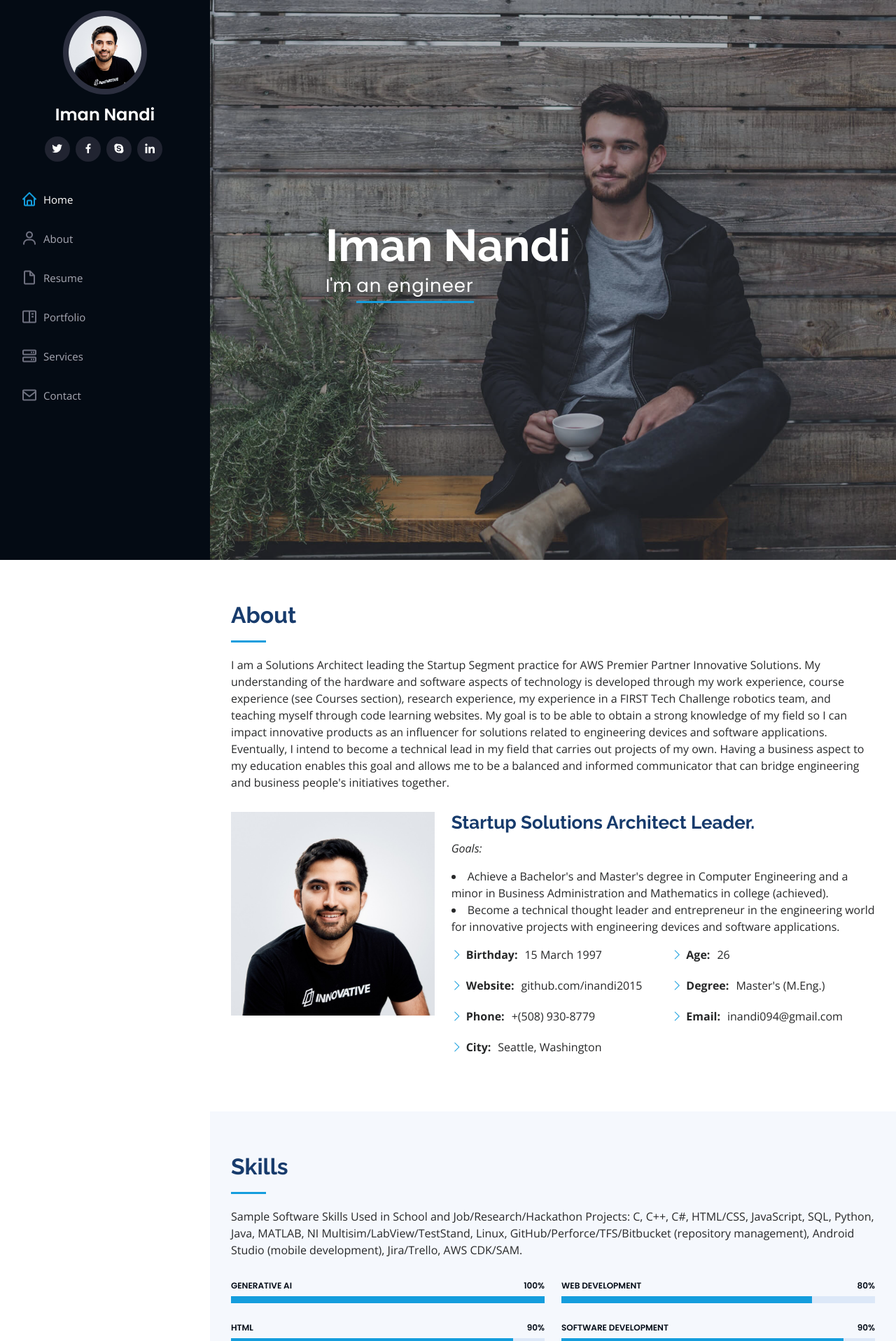
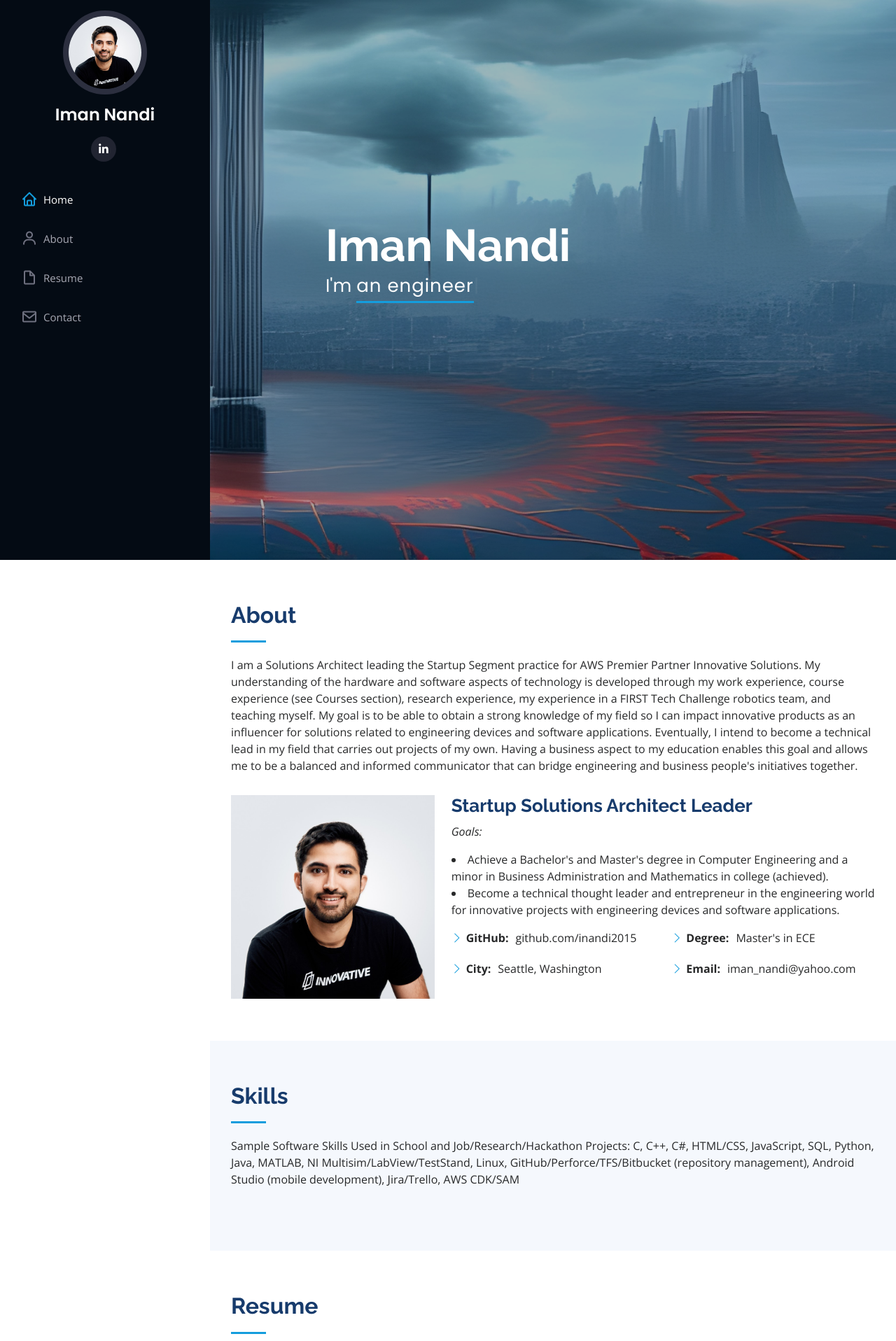
Before and after one commit to inandi2015/inandi2015.github.io, a PHP site: page / in a window 1280 px wide. Shown: the top 1916 px of the page at 70% size. Run offline with PHP 8.4, Linux system fonts and the light colour scheme.

Commit message:
Cleaned up content and added generative AI background art

```diff
--- a/assets/css/style.css
+++ b/assets/css/style.css
@@ -241,7 +241,7 @@ h6 {
 #hero {
   width: 100%;
   height: 100vh;
-  background: url("../img/hero-bg.jpg") top center;
+  background: url("../img/GenAI_NightCafe_Background_8x_cropped_alt.jpg") top center;
   background-size: cover;
 }
 
--- a/index.html
+++ b/index.html
@@ -7,11 +7,12 @@
 
   <title>Iman Nandi</title>
   <meta content="Iman Nandi" name="description">
-  <meta content="Iman nandi resume" name="keywords">
+  <meta content="Iman Nandi Resume" name="keywords">
 
   <!-- Favicons (replace with ur logo)-->
-  <link href="assets/img/favicon.png" rel="icon">
-  <link href="assets/img/apple-touch-icon.png" rel="apple-touch-icon">
+  <link href="assets/img/profile-img.jpg" rel="icon">
+  <!-- <link href="assets/img/favicon.png" rel="icon"> -->
+  <!-- <link href="assets/img/apple-touch-icon.png" rel="apple-touch-icon"> -->
 
   <!-- Google Fonts -->
   <link href="https://fonts.googleapis.com/css?family=Open+Sans:300,300i,400,400i,600,600i,700,700i|Raleway:300,300i,400,400i,500,500i,600,600i,700,700i|Poppins:300,300i,400,400i,500,500i,600,600i,700,700i" rel="stylesheet">
@@ -41,9 +42,9 @@
         <img src="assets/img/profile-img.jpg" alt="" class="img-fluid rounded-circle">
         <h1 class="text-light"><a href="index.html">Iman Nandi</a></h1>
         <div class="social-links mt-3 text-center">
-          <a href="https://twitter.com/inandi2015" class="twitter"><i class="bx bxl-twitter"></i></a>
-          <a href="#" class="facebook"><i class="bx bxl-facebook"></i></a>
-          <a href="#" class="google-plus"><i class="bx bxl-skype"></i></a>
+          <!-- <a href="https://twitter.com/inandi2015" class="twitter"><i class="bx bxl-twitter"></i></a> -->
+          <!-- <a href="#" class="facebook"><i class="bx bxl-facebook"></i></a> -->
+          <!-- <a href="#" class="google-plus"><i class="bx bxl-skype"></i></a> -->
           <a href="https://www.linkedin.com/in/iman-nandi/" class="linkedin"><i class="bx bxl-linkedin"></i></a>
         </div>
       </div>
@@ -53,8 +54,8 @@
           <li><a href="#hero" class="nav-link scrollto active"><i class="bx bx-home"></i> <span>Home</span></a></li>
           <li><a href="#about" class="nav-link scrollto"><i class="bx bx-user"></i> <span>About</span></a></li>
           <li><a href="#resume" class="nav-link scrollto"><i class="bx bx-file-blank"></i> <span>Resume</span></a></li>
-          <li><a href="#portfolio" class="nav-link scrollto"><i class="bx bx-book-content"></i> <span>Portfolio</span></a></li>
-          <li><a href="#services" class="nav-link scrollto"><i class="bx bx-server"></i> <span>Services</span></a></li>
+          <!-- <li><a href="#portfolio" class="nav-link scrollto"><i class="bx bx-book-content"></i> <span>Portfolio</span></a></li> -->
+          <!-- <li><a href="#services" class="nav-link scrollto"><i class="bx bx-server"></i> <span>Services</span></a></li> -->
           <li><a href="#contact" class="nav-link scrollto"><i class="bx bx-envelope"></i> <span>Contact</span></a></li>
         </ul>
       </nav><!-- .nav-menu -->
@@ -65,7 +66,7 @@
   <section id="hero" class="d-flex flex-column justify-content-center align-items-center">
     <div class="hero-container" data-aos="fade-in">
       <h1>Iman Nandi</h1>
-      <p>I'm <span class="typed" data-typed-items="a leader, an engineer, a researcher, a solutions Architect"></span></p>
+      <p>I'm <span class="typed" data-typed-items="a leader, an engineer, a researcher, a Solutions Architect"></span></p>
     </div>
   </section><!-- End Hero -->
 
@@ -79,14 +80,14 @@
           <h2>About</h2>
           <p>I am a Solutions Architect leading the Startup Segment practice for AWS Premier Partner Innovative Solutions.
 
-            My understanding of the hardware and software aspects of technology is developed through my work experience, course experience (see Courses section), research experience, my experience in a FIRST Tech Challenge robotics team, and teaching myself through code learning websites. My goal is to be able to obtain a strong knowledge of my field so I can impact innovative products as an influencer for solutions related to engineering devices and software applications. Eventually, I intend to become a technical lead in my field that carries out projects of my own. Having a business aspect to my education enables this goal and allows me to be a balanced and informed communicator that can bridge engineering and business people's initiatives together.</div>
+            My understanding of the hardware and software aspects of technology is developed through my work experience, course experience (see Courses section), research experience, my experience in a FIRST Tech Challenge robotics team, and teaching myself. My goal is to be able to obtain a strong knowledge of my field so I can impact innovative products as an influencer for solutions related to engineering devices and software applications. Eventually, I intend to become a technical lead in my field that carries out projects of my own. Having a business aspect to my education enables this goal and allows me to be a balanced and informed communicator that can bridge engineering and business people's initiatives together.</div>
 
         <div class="row">
           <div class="col-lg-4" data-aos="fade-right">
             <img src="assets/img/profile-img.jpg" class="img-fluid" alt="">
           </div>
           <div class="col-lg-8 pt-4 pt-lg-0 content" data-aos="fade-left">
-            <h3>Startup Solutions Architect Leader.</h3>
+            <h3>Startup Solutions Architect Leader</h3>
             <p class="fst-italic">
               Goals:
               <li>Achieve a Bachelor's and Master's degree in Computer Engineering and a minor in Business Administration and Mathematics in college (achieved).</li>
@@ -95,17 +96,17 @@
             <div class="row">
               <div class="col-lg-6">
                 <ul>
-                  <li><i class="bi bi-chevron-right"></i> <strong>Birthday:</strong> <span>15 March 1997</span></li>
-                  <li><i class="bi bi-chevron-right"></i> <strong>Website:</strong> <span>github.com/inandi2015</span></li>
-                  <li><i class="bi bi-chevron-right"></i> <strong>Phone:</strong> <span>+(508) 930-8779</span></li>
+                  <!-- <li><i class="bi bi-chevron-right"></i> <strong>Birthday:</strong> <span>15 March 1997</span></li> -->
+                  <li><i class="bi bi-chevron-right"></i> <strong>GitHub:</strong> <a>github.com/inandi2015</a></li>
+                  <!-- <li><i class="bi bi-chevron-right"></i> <strong>Phone:</strong> <span>+1-(508)-930-8779</span></li> -->
                   <li><i class="bi bi-chevron-right"></i> <strong>City:</strong> <span>Seattle, Washington</span></li>
                 </ul>
               </div>
               <div class="col-lg-6">
                 <ul>
-                  <li><i class="bi bi-chevron-right"></i> <strong>Age:</strong> <span>26</span></li>
-                  <li><i class="bi bi-chevron-right"></i> <strong>Degree:</strong> <span>Master's (M.Eng.)</span></li>
-                  <li><i class="bi bi-chevron-right"></i> <strong>Email:</strong> <span>inandi094@gmail.com</span></li>
+                  <!-- <li><i class="bi bi-chevron-right"></i> <strong>Age:</strong> <span>26</span></li> -->
+                  <li><i class="bi bi-chevron-right"></i> <strong>Degree:</strong> <span>Master's in ECE</span></li>
+                  <li><i class="bi bi-chevron-right"></i> <strong>Email:</strong> <span>iman_nandi@yahoo.com</span></li>
                 </ul>
               </div>
             </div>
@@ -170,10 +171,10 @@
         <div class="section-title">
           <h2>Skills</h2>
           <p>Sample Software Skills Used in School and Job/Research/Hackathon Projects:
-            C, C++, C#, HTML/CSS, JavaScript, SQL, Python, Java, MATLAB, NI Multisim/LabView/TestStand, Linux, GitHub/Perforce/TFS/Bitbucket (repository management), Android Studio (mobile development), Jira/Trello, AWS CDK/SAM.</p>
+            C, C++, C#, HTML/CSS, JavaScript, SQL, Python, Java, MATLAB, NI Multisim/LabView/TestStand, Linux, GitHub/Perforce/TFS/Bitbucket (repository management), Android Studio (mobile development), Jira/Trello, AWS CDK/SAM</p>
         </div>
 
-        <div class="row skills-content">
+        <!-- <div class="row skills-content">
 
           <div class="col-lg-6" data-aos="fade-up">
 
@@ -225,7 +226,7 @@
 
           </div>
 
-        </div>
+        </div> -->
 
       </div>
     </section><!-- End Skills Section -->
@@ -237,19 +238,19 @@
         <div class="section-title">
           <h2>Resume</h2>
           <p>I am a Solutions Architect leading the Startup Segment practice for AWS Premier Partner Innovative Solutions.
-            My understanding of the hardware and software aspects of technology is developed through my work experience, course experience (see Courses section), research experience, my experience in a FIRST Tech Challenge robotics team, and teaching myself through code learning websites.My goal is to be able to obtain a strong knowledge of my field so I can impact innovative products as an influencer for solutions related to engineering devices and software applications. Eventually, I intend to become a technical lead in my field that carries out projects of my own. Having a business aspect to my education enables this goal and allows me to be a balanced and informed communicator that can bridge engineering and business people's initiatives together.</p>
+            My understanding of the hardware and software aspects of technology is developed through my work experience, course experience (see Courses section), research experience, my experience in a FIRST Tech Challenge robotics team, and teaching myself. My goal is to be able to obtain a strong knowledge of my field so I can impact innovative products as an influencer for solutions related to engineering devices and software applications. Eventually, I intend to become a technical lead in my field that carries out projects of my own. Having a business aspect to my education enables this goal and allows me to be a balanced and informed communicator that can bridge engineering and business people's initiatives together.</p>
         </div>
 
         <div class="row">
           <div class="col-lg-6" data-aos="fade-up">
-            <h3 class="resume-title">Sumary</h3>
+            <h3 class="resume-title">Summary</h3>
             <div class="resume-item pb-0">
               <h4>Startup Solutions Architect</h4>
               <p><em>Startup Solutions Architect Leader, AWS Premier Partner Innovative Solutions ☁️ | Generative AI Thought Leader || Former AWS Startup SA</em></p>
               <ul>
                 <li>Seattle, Washington, United States</li>
-                <li>+(508) 930-8779</li>
-                <li>inandi094@gmail.com</li>
+                <!-- <li>+1-(508)-930-8779</li> -->
+                <li>iman_nandi@yahoo.com</li>
               </ul>
             </div>
 
@@ -257,9 +258,9 @@
             <div class="resume-item">
               <h4>Master's Degree, Electrical and Computer Engineering (M.Eng.)</h4>
               <h5>2019 - 2020</h5>
-              <p><em>Cornell UniversityCornell University</em></p>
-              <p>Grade: 3.97/4.00 (GPA)Grade: 3.97/4.00 (GPA)</p>
-               <p> Activities and societies: Cornell Taekwondo Team - Competes in Eastern Collegiate Taekwondo Conference (ECTC)Activities and societies: Cornell Taekwondo Team - Competes in Eastern Collegiate Taekwondo Conference (ECTC)</p>
+              <p><em>Cornell University</em></p>
+              <p>Grade: 3.97/4.00 (GPA)</p>
+               <p> Activities and societies: Cornell Taekwondo Team for Eastern Collegiate Taekwondo Conference (ECTC)</p>
             </div>
             <div class="resume-item">
               <h4>Bachelor’s Degree, Computer Engineering Major (B.S.E.)</h4>
@@ -301,7 +302,7 @@
     </section><!-- End Resume Section -->
 
     <!-- ======= Portfolio Section ======= -->
-    <section id="portfolio" class="portfolio section-bg">
+    <!-- <section id="portfolio" class="portfolio section-bg">
       <div class="container">
 
         <div class="section-title">
@@ -415,10 +416,11 @@
         </div>
 
       </div>
-    </section><!-- End Portfolio Section -->
+    </section> -->
+    <!-- End Portfolio Section -->
 
     <!-- ======= Services Section ======= -->
-    <section id="services" class="services">
+    <!-- <section id="services" class="services">
       <div class="container">
 
         <div class="section-title">
@@ -460,10 +462,11 @@
         </div>
 
       </div>
-    </section><!-- End Services Section -->
+    </section> -->
+    <!-- End Services Section -->
 
     <!-- ======= Testimonials Section ======= -->
-    <section id="testimonials" class="testimonials section-bg">
+    <!-- <section id="testimonials" class="testimonials section-bg">
       <div class="container">
 
         <div class="section-title">
@@ -485,7 +488,7 @@
                 <h3>Saul Goodman</h3>
                 <h4>Ceo &amp; Founder</h4>
               </div>
-            </div><!-- End testimonial item -->
+            </div>
 
             <div class="swiper-slide">
               <div class="testimonial-item" data-aos="fade-up" data-aos-delay="100">
@@ -498,7 +501,7 @@
                 <h3>Sara Wilsson</h3>
                 <h4>Designer</h4>
               </div>
-            </div><!-- End testimonial item -->
+            </div>
 
             <div class="swiper-slide">
               <div class="testimonial-item" data-aos="fade-up" data-aos-delay="200">
@@ -511,7 +514,7 @@
                 <h3>Jena Karlis</h3>
                 <h4>Store Owner</h4>
               </div>
-            </div><!-- End testimonial item -->
+            </div>
 
             <div class="swiper-slide">
               <div class="testimonial-item" data-aos="fade-up" data-aos-delay="300">
@@ -524,7 +527,7 @@
                 <h3>Matt Brandon</h3>
                 <h4>Freelancer</h4>
               </div>
-            </div><!-- End testimonial item -->
+            </div>
 
             <div class="swiper-slide">
               <div class="testimonial-item" data-aos="fade-up" data-aos-delay="400">
@@ -537,14 +540,15 @@
                 <h3>John Larson</h3>
                 <h4>Entrepreneur</h4>
               </div>
-            </div><!-- End testimonial item -->
+            </div>
 
           </div>
           <div class="swiper-pagination"></div>
         </div>
 
       </div>
-    </section><!-- End Testimonials Section -->
+    </section> -->
+    <!-- End Testimonials Section -->
 
     <!-- ======= Contact Section ======= -->
     <section id="contact" class="contact">
@@ -552,7 +556,7 @@
 
         <div class="section-title">
           <h2>Contact</h2>
-          <p>Magnam dolores commodi suscipit. Necessitatibus eius consequatur ex aliquid fuga eum quidem. Sit sint consectetur velit. Quisquam quos quisquam cupiditate. Et nemo qui impedit suscipit alias ea. Quia fugiat sit in iste officiis commodi quidem hic quas.</p>
+          <p>Let's chat about tech and cool opportunities! You can reach me at iman_nandi@yahoo.com.</p>
         </div>
 
         <div class="row" data-aos="fade-in">
```
Also changed, not shown: assets/img/GenAI_NightCafe_Background.jpg (added), assets/img/GenAI_NightCafe_Background_8x.jpg (added), assets/img/GenAI_NightCafe_Background_8x_cropped.jpg (added), assets/img/GenAI_NightCafe_Background_8x_cropped_alt.jpg (added).
